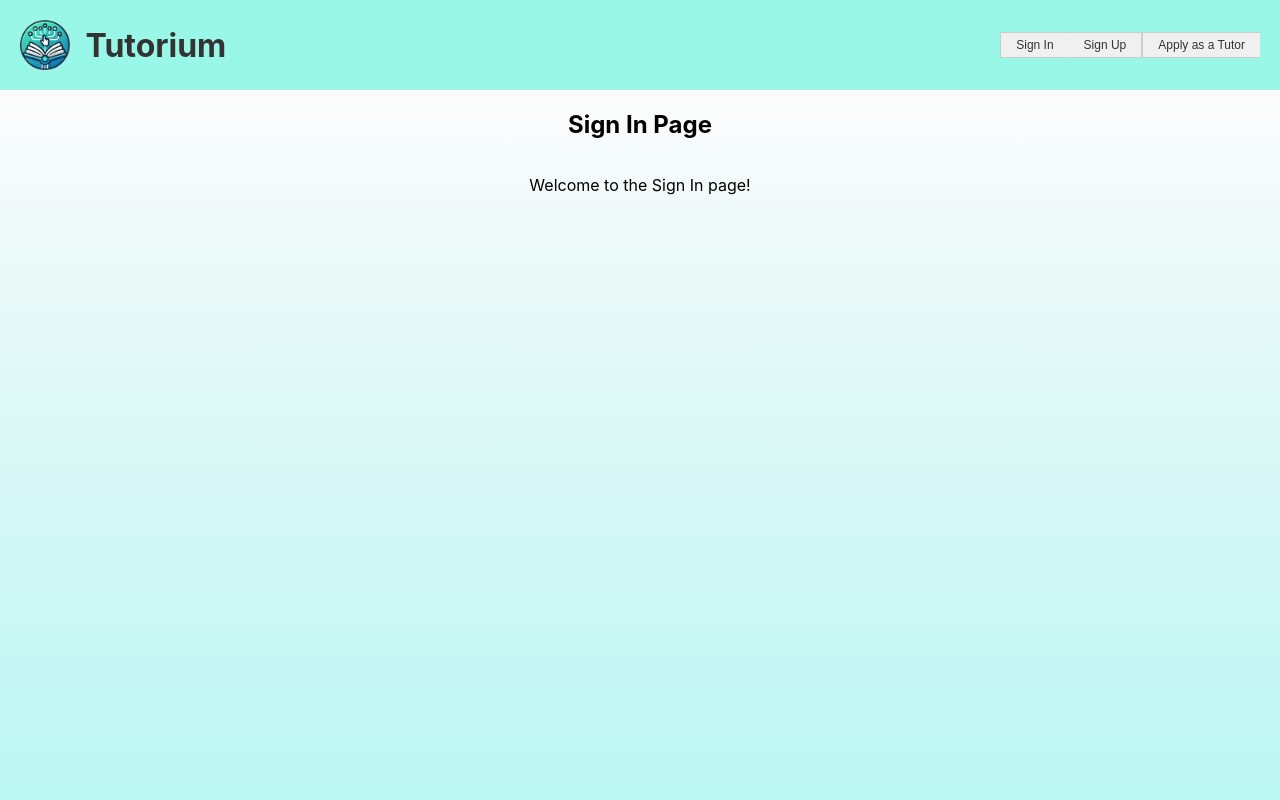
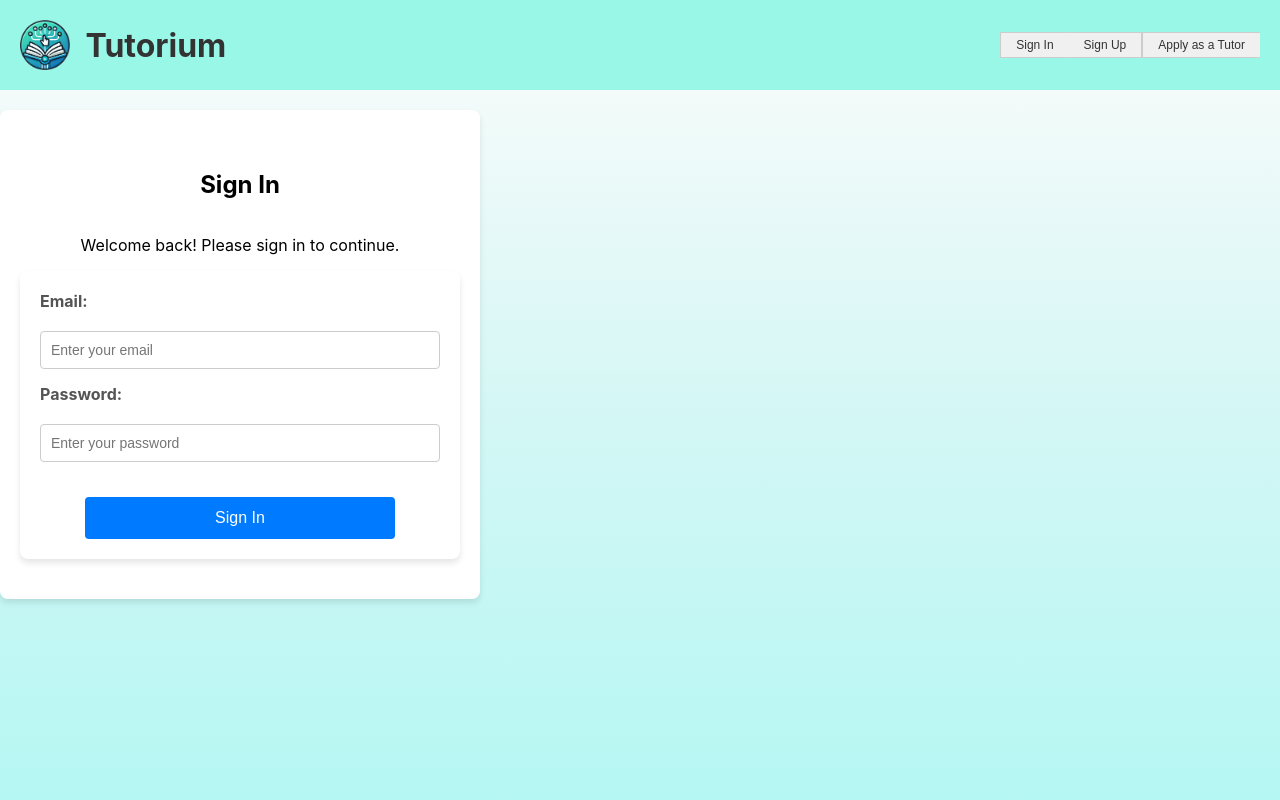
Before and after one commit to travislee7/Tutorium-Front-End, a React (Create React App) app in the folder tutor-frontend/: page /signin in a window 1280 px wide. Shown: the top 800 px of the page. Built offline with nearby package versions, Linux system fonts and the light colour scheme.

Commit message:
Added sign in form and a hyperlink to sign in from the sign up page

```diff
--- a/tutor-frontend/src/pages/SigninPage.js
+++ b/tutor-frontend/src/pages/SigninPage.js
@@ -1,18 +1,105 @@
-// src/pages/Signup.js
-import React from 'react';
-import Header from '../components/header.js'; // Import the reusable Header component
-import '../styles/SigninPage.css'; // Optional: Create a separate file for styling
-import Footer from '../components/footer.js';
+import React, { useState } from 'react';
+import { useNavigate } from 'react-router-dom';
+import '../styles/SigninPage.css';
+import Header from '../components/header.js';
 
 function SigninPage() {
+    const [formData, setFormData] = useState({
+        email: '',
+        password: '',
+    });
+
+    const [errorMessage, setErrorMessage] = useState('');
+    const [showErrorPopup, setShowErrorPopup] = useState(false);
+
+    const navigate = useNavigate();
+
+    const handleChange = (e) => {
+        setFormData({
+            ...formData,
+            [e.target.name]: e.target.value,
+        });
+        setErrorMessage('');
+    };
+
+    const handleSubmit = async (e) => {
+        e.preventDefault();
+
+        try {
+            const response = await fetch('http://127.0.0.1:8000/api/signin/', {
+                method: 'POST',
+                headers: {
+                    'Content-Type': 'application/json',
+                },
+                body: JSON.stringify(formData),
+            });
+
+            const data = await response.json();
+            console.log('Response from backend:', data); // Debugging
+
+            if (response.ok) {
+                // Save user info if needed (e.g., token)
+                localStorage.setItem('email', formData.email);
+
+                // Redirect to dashboard or home page
+                navigate('/dashboard');
+            } else {
+                setErrorMessage(data.message || 'Invalid email or password!');
+                setShowErrorPopup(true);
+            }
+        } catch (error) {
+            console.error('Error:', error);
+            setErrorMessage('An error occurred. Please try again.');
+            setShowErrorPopup(true);
+        }
+    };
+
+    const closePopup = () => {
+        setShowErrorPopup(false);
+    };
+
     return (
-        <div classname="SignupPage">
+        <div className="sign-in-page">
             <Header />
-            <div className='signup-page'>
-                <h2>Sign In Page</h2>
-                <p>Welcome to the Sign In page!</p>
+            <div className="form-container">
+                <h2>Sign In</h2>
+                <p>Welcome back! Please sign in to continue.</p>
+
+                <form id="sign-in-form" onSubmit={handleSubmit}>
+                    <label htmlFor="email">Email:</label>
+                    <input
+                        type="email"
+                        id="email"
+                        name="email"
+                        placeholder="Enter your email"
+                        value={formData.email}
+                        onChange={handleChange}
+                        required
+                    />
+
+                    <label htmlFor="password">Password:</label>
+                    <input
+                        type="password"
+                        id="password"
+                        name="password"
+                        placeholder="Enter your password"
+                        value={formData.password}
+                        onChange={handleChange}
+                        required
+                    />
+
+                    <button type="submit">Sign In</button>
+                </form>
             </div>
-            <Footer />
+
+            {showErrorPopup && (
+                <div className="error-popup">
+                    <div className="error-popup-content">
+                        <p>{errorMessage}</p>
+                        <button onClick={closePopup}>Close</button>
+                    </div>
+                </div>
+            )}
         </div>
     );
 }
--- a/tutor-frontend/src/pages/SignupPage.js
+++ b/tutor-frontend/src/pages/SignupPage.js
@@ -40,7 +40,6 @@ function SignupPage() {
 
         try {
             const payload = { ...formData, userType };
-            console.log('Payload being sent:', payload); // Debugging
 
             const response = await fetch('http://127.0.0.1:8000/api/signup/', {
                 method: 'POST',
@@ -51,7 +50,6 @@ function SignupPage() {
             });
 
             const data = await response.json();
-            console.log('Response from backend:', data); // Debugging
 
             if (response.ok) {
                 localStorage.setItem('firstName', formData.firstName);
@@ -60,22 +58,20 @@ function SignupPage() {
                 localStorage.setItem('email', formData.email);
                 localStorage.setItem('userId', data.user_id);
 
-                //if (userType === 'tutor') {
-                //    navigate('/apply');
-                //} else {
+                if (userType === 'tutor') {
+                    navigate('/apply');
+                } else {
                     navigate('/');
-                //}
+                }
             } else {
                 setErrorMessage(data.message || 'Something went wrong!');
                 setShowErrorPopup(true);
             }
         } catch (error) {
-            console.error('Error:', error);
             setErrorMessage('An error occurred. Please try again.');
             setShowErrorPopup(true);
         }
     };
-
 
     const closePopup = () => {
         setShowErrorPopup(false);
@@ -146,6 +142,13 @@ function SignupPage() {
 
                     <button type="submit">Sign Up</button>
                 </form>
+                {/* Footer Section */}
+                <p className="signup-footer">
+                    Already have an account?{' '}
+                    <a href="/signin" className="signin-link">
+                        Login
+                    </a>
+                </p>
             </div>
 
             {showErrorPopup && (
--- a/tutor-frontend/src/styles/SigninPage.css
+++ b/tutor-frontend/src/styles/SigninPage.css
@@ -0,0 +1,121 @@
+/* src/styles/SignInPage.css */
+
+.sign-in-page {
+    display: flex;
+    flex-direction: column;
+    min-height: 100vh;
+    background: linear-gradient(to top, #b5f7f3, #d5f7f5, #fcfcfc);
+}
+
+.form-container {
+    text-align: center;
+    padding: 40px;
+    display: flex;
+    flex-direction: column;
+    align-items: center;
+    justify-content: center;
+}
+
+#sign-in-form {
+    width: 100%;
+    max-width: 400px;
+    background: #ffffff;
+    padding: 20px;
+    border-radius: 8px;
+    box-shadow: 0 4px 6px rgba(0, 0, 0, 0.1);
+    display: flex;
+    flex-direction: column;
+    gap: 15px;
+    align-items: center;
+    justify-content: center;
+}
+
+#sign-in-form label {
+    font-weight: bold;
+    margin-bottom: 5px;
+    color: hsl(0, 0%, 33%);
+    align-self: flex-start;
+}
+
+#sign-in-form input[type="email"],
+#sign-in-form input[type="password"] {
+    width: 100%;
+    padding: 10px;
+    border: 1px solid #ccc;
+    border-radius: 4px;
+    font-size: 14px;
+    box-sizing: border-box;
+}
+
+#sign-in-form button {
+    width: auto;
+    padding: 12px 130px;
+    background-color: #007BFF;
+    color: white;
+    border: none;
+    border-radius: 4px;
+    font-size: 16px;
+    cursor: pointer;
+    transition: background-color 0.3s ease, transform 0.2s ease;
+    text-align: center;
+    margin: 20px auto 0 auto;
+    display: block;
+}
+
+#sign-in-form button:hover {
+    background-color: #0056b3;
+}
+
+#sign-in-form button:active {
+    transform: scale(0.98);
+}
+
+.error-popup {
+    position: fixed;
+    top: 0;
+    left: 0;
+    width: 100%;
+    height: 100%;
+    background: rgba(0, 0, 0, 0.5); /* Semi-transparent background */
+    display: flex;
+    justify-content: center;
+    align-items: center;
+    z-index: 1000;
+}
+
+.error-popup-content {
+    background: white;
+    padding: 20px;
+    border-radius: 8px;
+    text-align: center;
+    box-shadow: 0 4px 6px rgba(0, 0, 0, 0.1);
+}
+
+.error-popup-content p {
+    margin-bottom: 20px;
+    color: red;
+    font-weight: bold;
+}
+
+.error-popup-content button {
+    background-color: #007bff;
+    color: white;
+    border: none;
+    padding: 10px 20px;
+    border-radius: 4px;
+    cursor: pointer;
+}
+
+.error-popup-content button:hover {
+    background-color: #0056b3;
+}
+
+@media (max-width: 500px) {
+    .sign-in-page {
+        padding: 15px;
+    }
+
+    #sign-in-form {
+        padding: 15px;
+    }
+}
--- a/tutor-frontend/src/styles/SignupPage.css
+++ b/tutor-frontend/src/styles/SignupPage.css
@@ -78,6 +78,24 @@
     transform: scale(0.98);
 }
 
+/* Footer Text at the Bottom of the Form */
+.signup-footer {
+    margin-top: 20px;
+    font-size: 14px;
+    color: hsl(0, 0%, 33%);
+}
+
+.signup-footer .signin-link {
+    color: #007bff;
+    text-decoration: none;
+    font-weight: bold;
+}
+
+.signup-footer .signin-link:hover {
+    text-decoration: underline;
+}
+
+
 .error-popup {
     position: fixed;
     top: 0;
```
